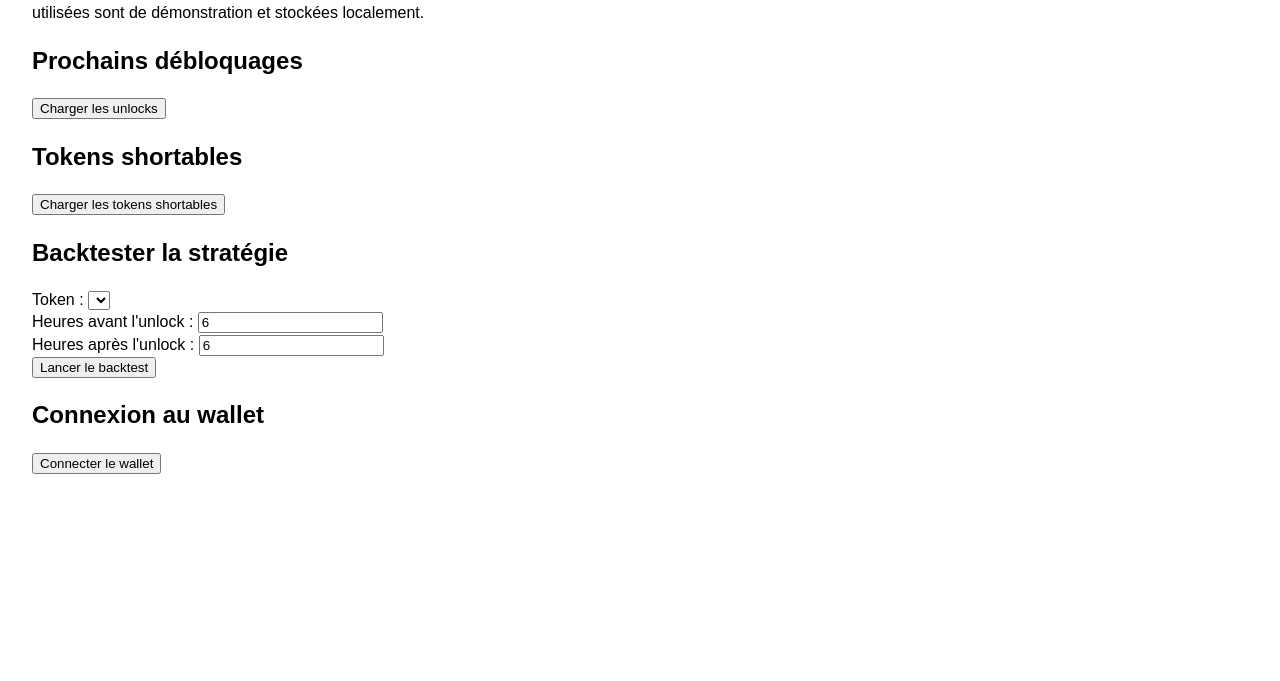
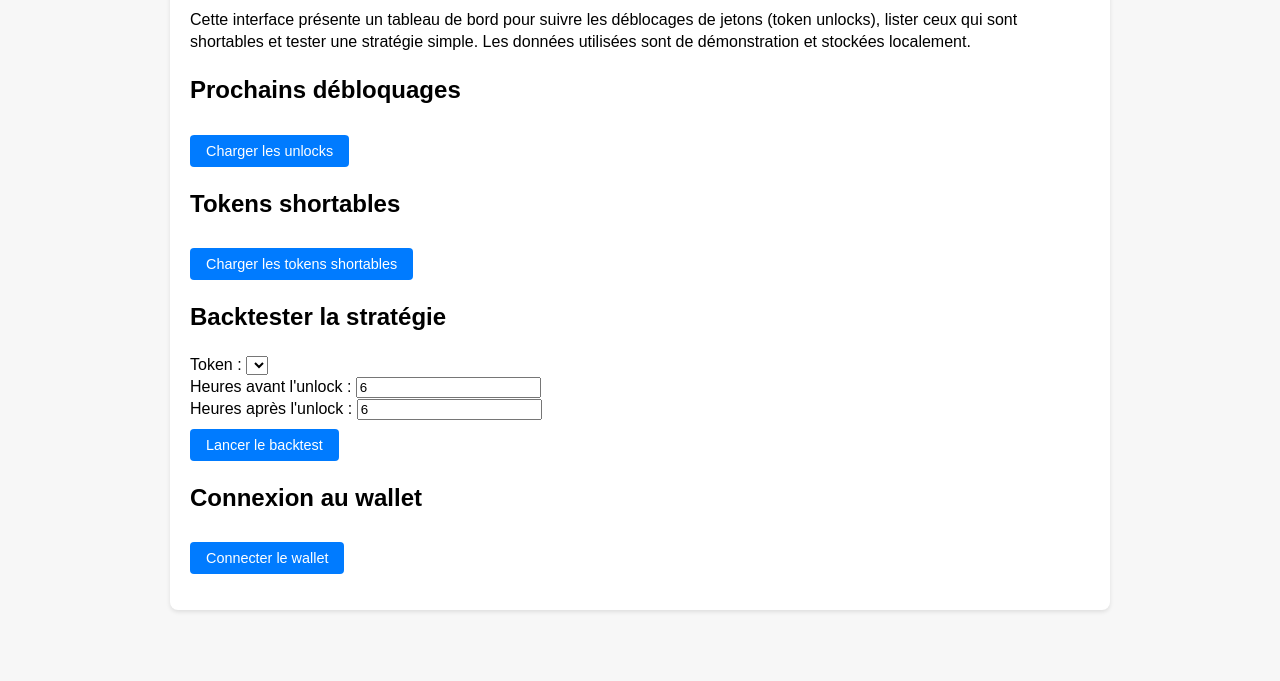
Before and after one commit to romdmc/radar-vesting-app, a plain HTML site: page public/index.html in a window 1280 px wide. Shown: the part 119-800 px from the top of the page. Drawn offline with Linux system fonts and the light colour scheme.

Commit message:
Refonte de l’interface : ajout d’un conteneur, nouveau style et boutons modernes.

```diff
--- a/public/index.html
+++ b/public/index.html
@@ -7,21 +7,46 @@
     <style>
       body {
         font-family: Arial, sans-serif;
-        margin: 2rem;
+        background-color: #f7f7f7;
+        margin: 0;
+        padding: 20px;
         line-height: 1.4;
+      }
+      .container {
+        max-width: 900px;
+        margin: 0 auto;
+        background-color: #fff;
+        padding: 20px;
+        border-radius: 8px;
+        box-shadow: 0 2px 4px rgba(0, 0, 0, 0.1);
       }
       #unlocks {
         margin-top: 1rem;
       }
       .unlock-item {
         border: 1px solid #ddd;
-        padding: 0.5rem;
-        margin-bottom: 0.5rem;
+        padding: 0.75rem 1rem;
+        margin-bottom: 0.75rem;
+        border-radius: 6px;
+        background-color: #f9f9f9;
+      }
+      button {
+        background-color: #007bff;
+        color: #fff;
+        border: none;
+        padding: 8px 16px;
         border-radius: 4px;
+        cursor: pointer;
+        font-size: 0.9rem;
+        margin-top: 0.5rem;
+      }
+      button:hover {
+        background-color: #0056b3;
       }
     </style>
   </head>
   <body>
+    <div class="container">
       <h1>Radar Vesting</h1>
       <p>
         Cette interface présente un tableau de bord pour suivre les déblocages de jetons
@@ -69,6 +94,7 @@
         <button id="connectWallet">Connecter le wallet</button>
         <p id="walletStatus"></p>
       </section>
+    </div>
 
     <script>
       // Afficher la liste des prochains unlocks
```
Lines whose indentation alone changed are shown as unchanged.
